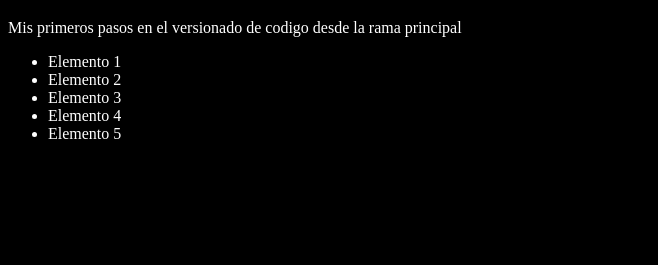
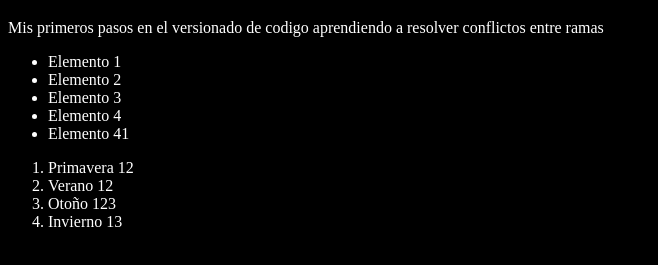
Before and after one commit to Brin29/git, a plain HTML site: page index.html in a window 1280 px wide. Shown: the part 61-326 px from the top of the page, without its empty margins (0-658 px from the left). Drawn offline with Linux system fonts and the light colour scheme.

Commit message:
Agregando Cambio

```diff
--- a/index.html
+++ b/index.html
@@ -8,13 +8,20 @@
 </head>
 <body>
   <h1>Aprendiendo Git</h1>
-  <p>Mis primeros pasos en el versionado de codigo desde la rama principal</p>
+  <p>Mis primeros pasos en el versionado de codigo aprendiendo a resolver conflictos entre ramas</p>
   <ul>
     <li>Elemento 1</li>
     <li>Elemento 2</li>
     <li>Elemento 3</li>
     <li>Elemento 4</li>
-    <li>Elemento 5</li>
+    <li>Elemento 41</li>
   </ul>
+  <ol>
+    <li>Primavera 12</li>
+    <li>Verano 12</li>
+    <li>Otoño 123</li>
+    <li>Invierno 13</li>
+  </ol>
+  <script src="index.js"></script>
 </body>
 </html>
```
